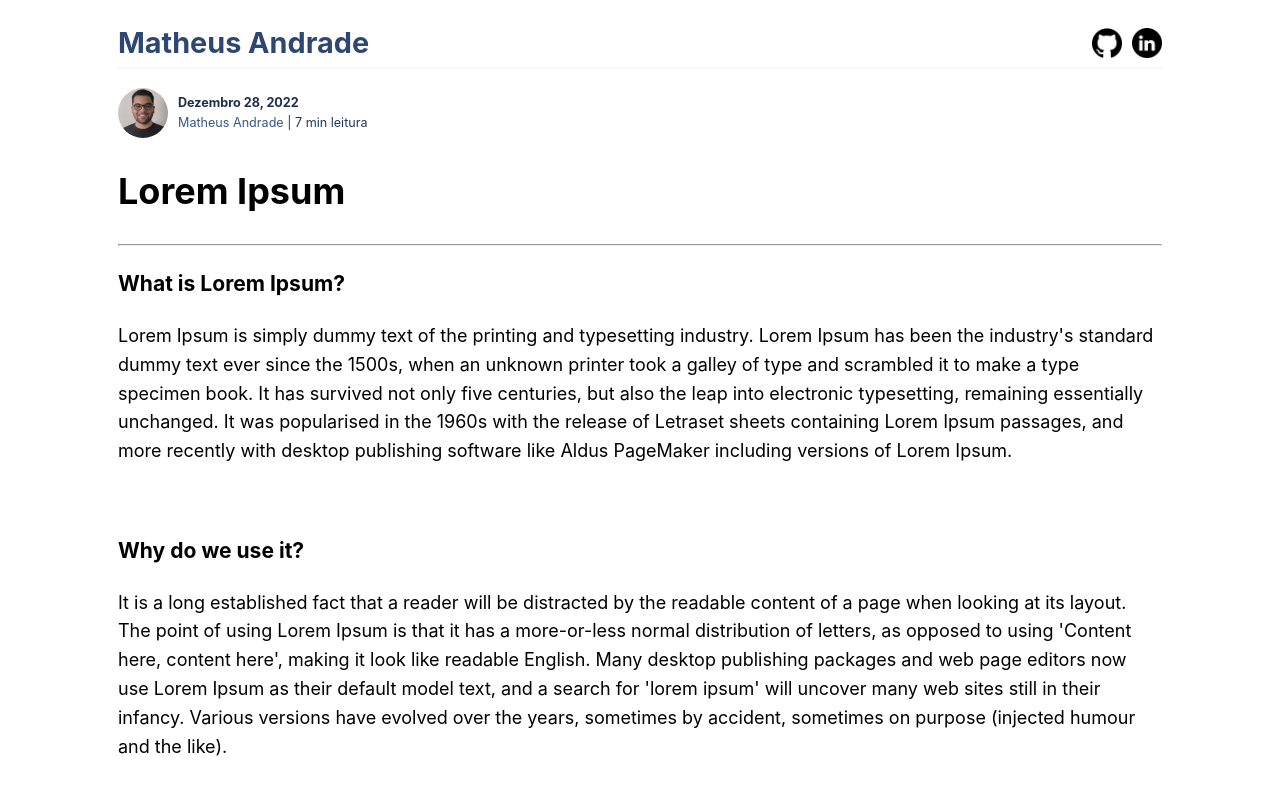
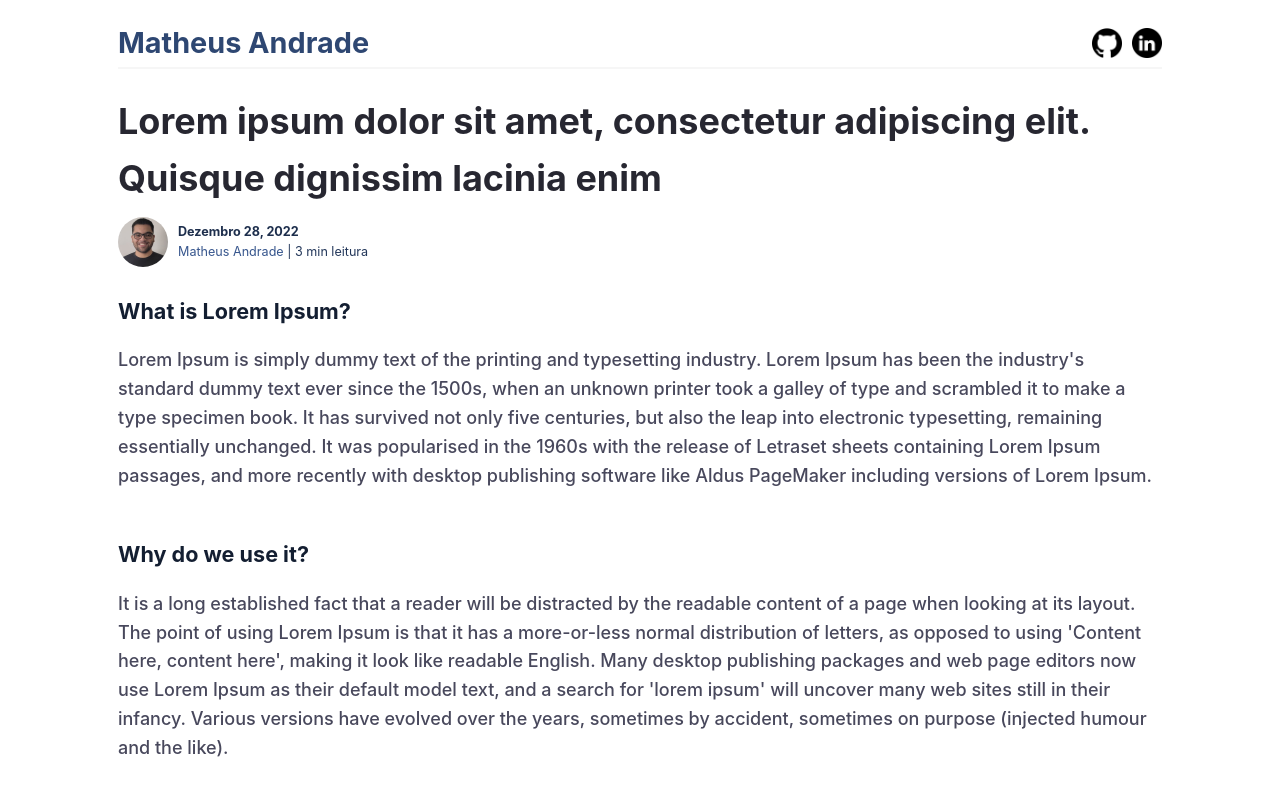
Before and after one commit to matheus-oliveira-andrade/s3-static-site, a Next.js app in the folder site/: page /2022/12/lorem-ipson in a window 1280 px wide. Shown: the top 800 px of the page. Built offline with nearby package versions, Linux system fonts and the light colour scheme.

Commit message:
feat: demo styles articles (#15)

```diff
--- a/site/pages/2022/12/lorem-ipson/index.js
+++ b/site/pages/2022/12/lorem-ipson/index.js
@@ -9,8 +9,18 @@ export default function FirstPost() {
     <BlogLayout>
       <BlogMetaTags title="Lorem Ipsum" />
 
+      <h1 className="article-title">
+        Lorem ipsum dolor sit amet, consectetur adipiscing elit. Quisque
+        dignissim lacinia enim
+      </h1>
+
       <div
-        style={{ display: "flex", flexDirection: "row", alignItems: "center" }}
+        style={{
+          display: "flex",
+          flexDirection: "row",
+          alignItems: "center",
+          marginBottom: "1.5rem",
+        }}
       >
         <Link href="/">
           <a style={{ paddingRight: "10px" }}>
@@ -41,19 +51,16 @@ export default function FirstPost() {
             Dezembro 28, 2022
           </span>
           <span style={{ fontSize: ".7rem", color: "#23375a" }}>
-            <Link href="/" >
+            <Link href="/">
               <span style={{ color: "#37568d" }}>Matheus Andrade</span>
             </Link>{" "}
-            | 7 min leitura
+            | 3 min leitura
           </span>
         </div>
       </div>
 
-      <h1>Lorem Ipsum</h1>
-      <hr />
-
       <article>
-        <h3>What is Lorem Ipsum?</h3>
+        <h3 className="article-topic">What is Lorem Ipsum?</h3>
 
         <p>
           Lorem Ipsum is simply dummy text of the printing and typesetting
@@ -69,7 +76,7 @@ export default function FirstPost() {
 
         <br />
 
-        <h3>Why do we use it?</h3>
+        <h3 className="article-topic">Why do we use it?</h3>
 
         <p>
           It is a long established fact that a reader will be distracted by the
@@ -85,7 +92,7 @@ export default function FirstPost() {
 
         <br />
 
-        <h3>Where does it come from?</h3>
+        <h3 className="article-topic">Where does it come from?</h3>
 
         <p>
           Contrary to popular belief, Lorem Ipsum is not simply random text. It
@@ -106,6 +113,27 @@ export default function FirstPost() {
           versions from the 1914 translation by H. Rackham.
         </p>
       </article>
+
+      <style jsx>{`
+        .article-title {
+          font-size: 1.rem;
+          color: #272731;
+          // border-bottom: 1px solid #48485c;
+          margin-bottom: 0.5rem;
+        }
+
+        .article-topic {
+          font-size: 1.2rem;
+          color: #131e31;
+          margin: 0;
+        }
+
+        p {
+          font-size: 1rem;
+          font-weight: 480;
+          color: #48485c;
+        }
+      `}</style>
     </BlogLayout>
   );
 }
```
